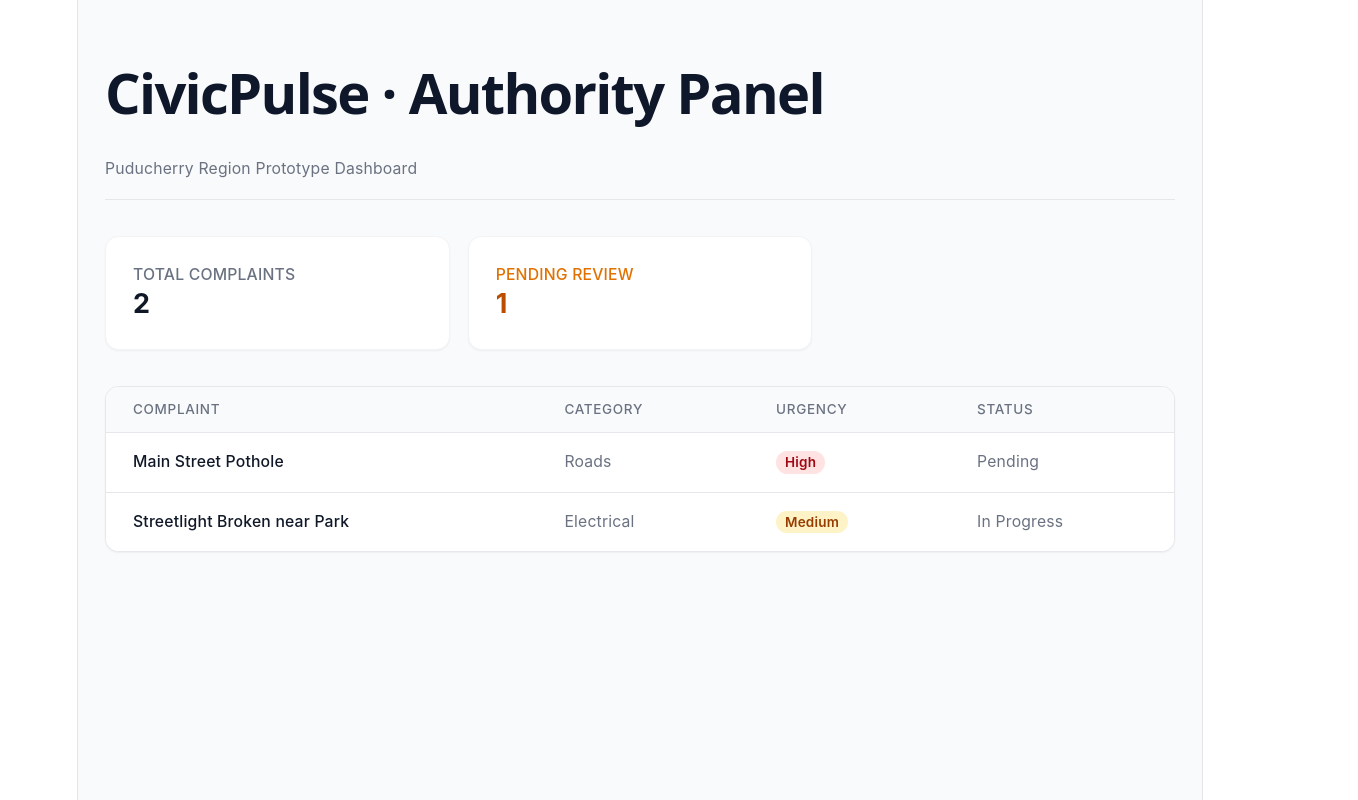
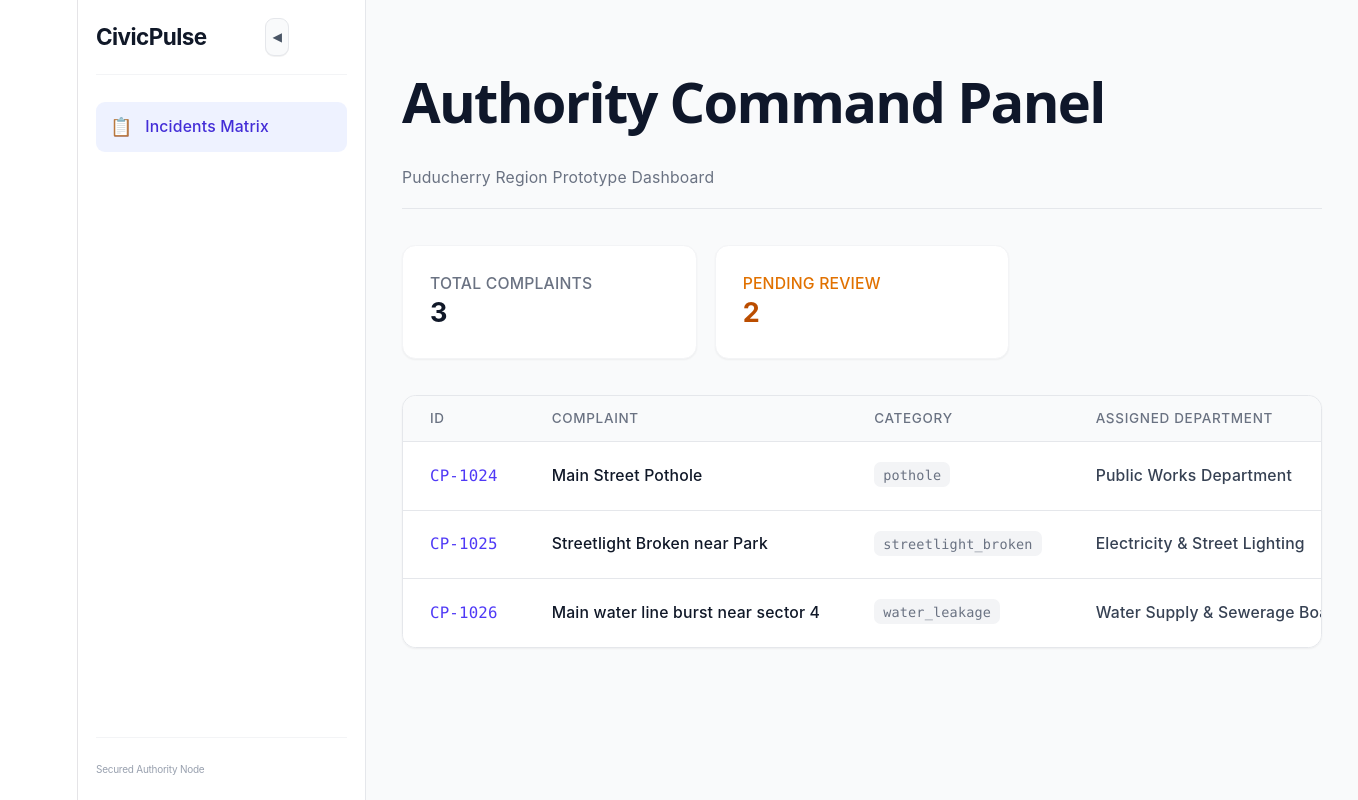
Before and after one commit to madhu-vanthi-2517/civicpulse, a React app in the folder frontend/: page /admin in a window 1280 px wide. Shown: the whole page, 1358 px wide, since content can reach past the window. Built offline with nearby package versions, Linux system fonts and the light colour scheme; the HTML template or start-up script is replaced by a standard one.

Commit message:
feat(authority): implement sidebar toggle UI and integrate department mapping data matrix

```diff
--- /dev/null
+++ b/frontend/src/department_mapping.json
@@ -0,0 +1,10 @@
+{
+  "categories": {
+    "pothole": "Public Works Department",
+    "water_leakage": "Water Supply & Sewerage Board",
+    "streetlight_broken": "Electricity & Street Lighting",
+    "garbage_dumping": "Sanitation & Waste Management",
+    "stray_animals": "Animal Welfare & Control",
+    "traffic_signal_fault": "Traffic Management Authority"
+  }
+}
--- a/frontend/src/pages/authority/AdminDashboard.jsx
+++ b/frontend/src/pages/authority/AdminDashboard.jsx
@@ -1,25 +1,73 @@
 import { useState } from 'react';
+import mappingData from '../../department_mapping.json';
 
 export default function AdminDashboard() {
   const [complaints, setComplaints] = useState([
-    { id: 1, title: "Main Street Pothole", category: "Roads", urgency: "High", status: "Pending" },
-    { id: 2, title: "Streetlight Broken near Park", category: "Electrical", urgency: "Medium", status: "In Progress" }
+    { id: "CP-1024", title: "Main Street Pothole", category: "pothole", urgency: "High", status: "Pending" },
+    { id: "CP-1025", title: "Streetlight Broken near Park", category: "streetlight_broken", urgency: "Medium", status: "In Progress" },
+    { id: "CP-1026", title: "Main water line burst near sector 4", category: "water_leakage", status: "Pending" }
   ]);
 
+  // 1. Define the sidebar toggle state
+  const [isCollapsed, setIsCollapsed] = useState(false);
+
   return (
-    <div className="w-full min-h-screen bg-gray-50 p-6 text-slate-900 !text-left">
+    <div className="flex h-screen w-screen overflow-hidden bg-gray-50 text-slate-900 font-sans">
+
+      {/* ==================== SIDEBAR WITH TOGGLE LOGIC ==================== */}
+      {/* Dynamic width: w-16 when collapsed, w-64 when open. duration-300 makes it slide smoothly */}
+      <aside className={`flex-shrink-0 bg-white border-r border-gray-200 p-4 flex flex-col gap-6 text-left transition-all duration-300 ${
+        isCollapsed ? 'w-16' : 'w-64'
+      }`}>
+
+        {/* Sidebar Header & Action Toggle Button */}
+        <div className="flex items-center justify-between border-b border-gray-100 pb-4 min-h-[40px]">
+          {!isCollapsed && (
+            <span className="text-xl font-bold tracking-tight text-gray-900 whitespace-nowrap animate-fadeIn">
+              CivicPulse
+            </span>
+          )}
+          <button
+            onClick={() => setIsCollapsed(!isCollapsed)}
+            className="p-1.5 rounded-lg bg-gray-50 hover:bg-gray-100 text-gray-600 font-mono text-sm tracking-tighter mx-auto border border-gray-200 shadow-2xs cursor-pointer"
+            title={isCollapsed ? "Expand Sidebar" : "Collapse Sidebar"}
+          >
+            {isCollapsed ? "▶" : "◀"}
+          </button>
+        </div>
+
+        {/* Navigation Items Links */}
+        <nav className="flex flex-col gap-1 flex-1">
+          <button className={`w-full flex items-center gap-3 font-medium text-sm px-3 py-2.5 bg-indigo-50 text-indigo-700 rounded-lg ${
+            isCollapsed ? 'justify-center' : 'text-left'
+          }`}>
+            <span className="text-base">📋</span>
+            {!isCollapsed && <span className="whitespace-nowrap">Incidents Matrix</span>}
+          </button>
+        </nav>
+
+        {/* System Status Node Footer */}
+        <div className={`text-[10px] text-gray-400 border-t border-gray-100 pt-4 tracking-tight ${
+          isCollapsed ? 'text-center' : 'text-left'
+        }`}>
+          {isCollapsed ? "🔒" : "Secured Authority Node"}
+        </div>
+      </aside>
+
+      {/* ==================== MAIN CONTENT WRAPPER ==================== */}
+      <main className="flex-1 min-w-0 p-8 overflow-y-auto text-left">
         <header className="mb-8 border-b border-gray-200 pb-4">
-        <h1 className="text-3xl font-bold text-gray-900">CivicPulse · Authority Panel</h1>
+          <h1 className="text-3xl font-bold text-gray-900">Authority Command Panel</h1>
           <p className="text-sm text-gray-500 mt-1">Puducherry Region Prototype Dashboard</p>
         </header>
 
         {/* Metrics Row */}
         <div className="grid grid-cols-1 md:grid-cols-3 gap-4 mb-8">
-        <div className="bg-white p-6 rounded-xl shadow-xs border border-gray-100">
+          <div className="bg-white p-6 rounded-xl border border-gray-100 shadow-xs">
             <h3 className="text-sm font-medium text-gray-500 uppercase">Total Complaints</h3>
             <p className="text-2xl font-bold text-gray-900 mt-2">{complaints.length}</p>
           </div>
-        <div className="bg-white p-6 rounded-xl shadow-xs border border-gray-100">
+          <div className="bg-white p-6 rounded-xl border border-gray-100 shadow-xs">
             <h3 className="text-sm font-medium text-amber-600 uppercase">Pending Review</h3>
             <p className="text-2xl font-bold text-amber-700 mt-2">
               {complaints.filter(c => c.status === "Pending").length}
@@ -27,35 +75,50 @@ export default function AdminDashboard() {
           </div>
         </div>
 
-      {/* Complaints Table */}
-      <div className="bg-white rounded-xl shadow-xs border border-gray-200 overflow-hidden">
-        <table className="min-w-full divide-y divide-gray-200">
+        {/* FIXED COMPLAINTS TABLE CONTAINER */}
+        <div className="w-full bg-white rounded-xl border border-gray-200 overflow-x-auto shadow-xs">
+          <table className="min-w-full divide-y divide-gray-200 table-auto">
             <thead className="bg-gray-50">
               <tr>
+                <th className="px-6 py-3 text-xs font-medium text-gray-500 uppercase text-left tracking-wider">ID</th>
                 <th className="px-6 py-3 text-xs font-medium text-gray-500 uppercase text-left tracking-wider">Complaint</th>
                 <th className="px-6 py-3 text-xs font-medium text-gray-500 uppercase text-left tracking-wider">Category</th>
+                <th className="px-6 py-3 text-xs font-medium text-gray-500 uppercase text-left tracking-wider">Assigned Department</th>
                 <th className="px-6 py-3 text-xs font-medium text-gray-500 uppercase text-left tracking-wider">Urgency</th>
                 <th className="px-6 py-3 text-xs font-medium text-gray-500 uppercase text-left tracking-wider">Status</th>
               </tr>
             </thead>
-          <tbody className="bg-white divide-y divide-gray-200">
+            <tbody className="bg-white divide-y divide-gray-200 whitespace-nowrap">
               {complaints.map((item) => (
-              <tr key={item.id}>
-                <td className="px-6 py-4 whitespace-nowrap text-sm font-medium text-gray-900">{item.title}</td>
-                <td className="px-6 py-4 whitespace-nowrap text-sm text-gray-500">{item.category}</td>
-                <td className="px-6 py-4 whitespace-nowrap text-sm">
-                  <span className={`px-2 inline-flex text-xs leading-5 font-semibold rounded-full ${
+                <tr key={item.id} className="hover:bg-gray-50/50 transition-colors">
+                  <td className="px-6 py-4 text-sm font-mono text-indigo-600">{item.id}</td>
+                  <td className="px-6 py-4 text-sm font-medium text-gray-900">{item.title}</td>
+                  <td className="px-6 py-4 text-xs font-mono text-gray-500">
+                    <span className="bg-gray-100 rounded-md px-2 py-1">{item.category}</span>
+                  </td>
+                  <td className="px-6 py-4 text-sm text-gray-700 font-medium">
+                    {mappingData.categories[item.category] || "Unassigned Module"}
+                  </td>
+                  <td className="px-6 py-4 text-sm">
+                    <span className={`px-2.5 py-1 inline-flex text-xs leading-5 font-semibold rounded-full ${
                       item.urgency === 'High' ? 'bg-red-100 text-red-800' : 'bg-amber-100 text-amber-800'
                     }`}>
-                    {item.urgency}
+                      {item.urgency || "Medium"}
                     </span>
                   </td>
-                <td className="px-6 py-4 whitespace-nowrap text-sm text-gray-500">{item.status}</td>
+                  <td className="px-6 py-4 text-sm text-gray-500">
+                    <span className={`px-2.5 py-1 rounded-full text-xs font-medium ${
+                      item.status === 'In Progress' ? 'bg-blue-50 text-blue-600' : 'bg-amber-50 text-amber-600'
+                    }`}>
+                      • {item.status}
+                    </span>
+                  </td>
                 </tr>
               ))}
             </tbody>
           </table>
         </div>
+      </main>
     </div>
   );
 }
```
Lines whose indentation alone changed are shown as unchanged.
